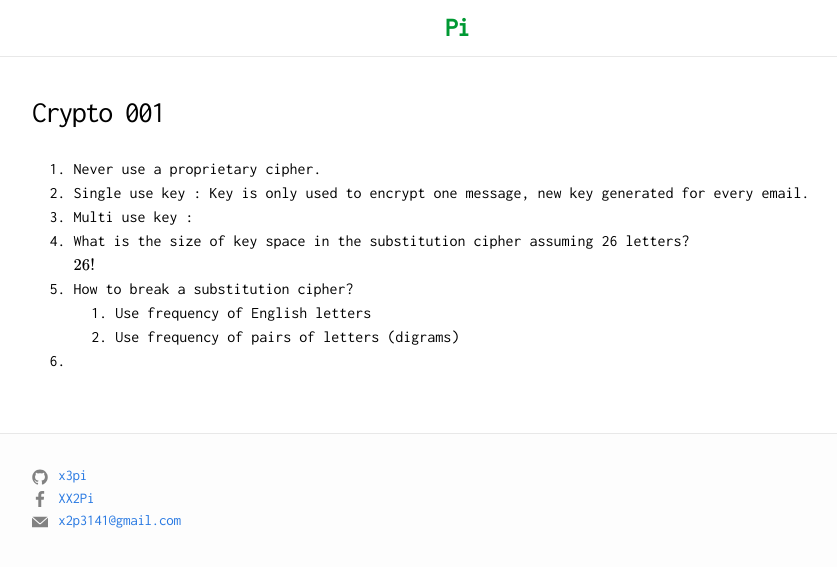
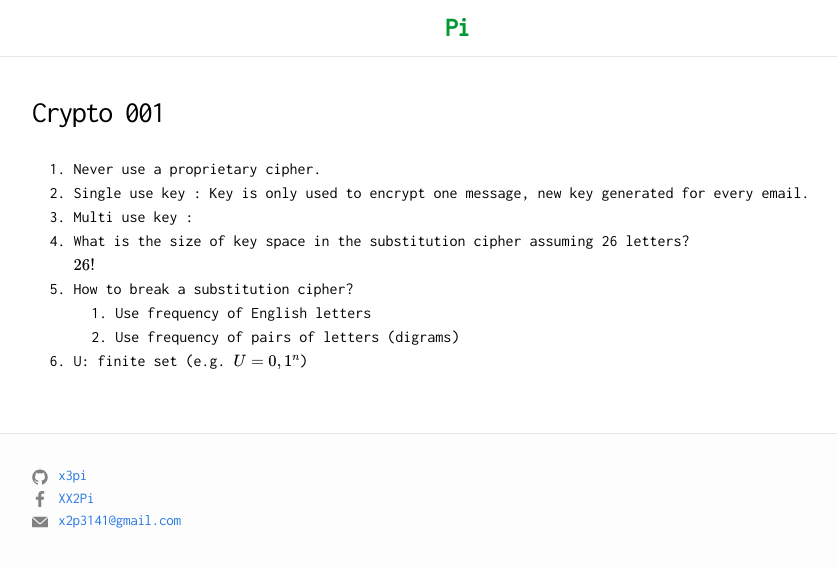
Before and after one commit to x3pi/x3pi.github.io, a Jekyll site: the page built from crypto/crypto-001.md, in a window 1280 px wide. Shown: the top 567 px of the page, without its empty margins (208-1045 px from the left). Built offline with Jekyll 4.4.1, drawn with Linux system fonts in a browser that asks for light colours; nearby versions of some CDN libraries; formulas are drawn with MathJax 3; comment, search, counter and statistics services are not loaded.

Commit message:
Update from Forestry.io - Updated crypto-001.md

```diff
--- a/crypto/crypto-001.md
+++ b/crypto/crypto-001.md
@@ -15,4 +15,4 @@ tags: []
 5. How to break a substitution cipher?
    1. Use frequency of English letters
    2. Use frequency of pairs of letters (digrams)
-6.
+6. U: finite set (e.g. $$U = {0,1}^n$$)
```
